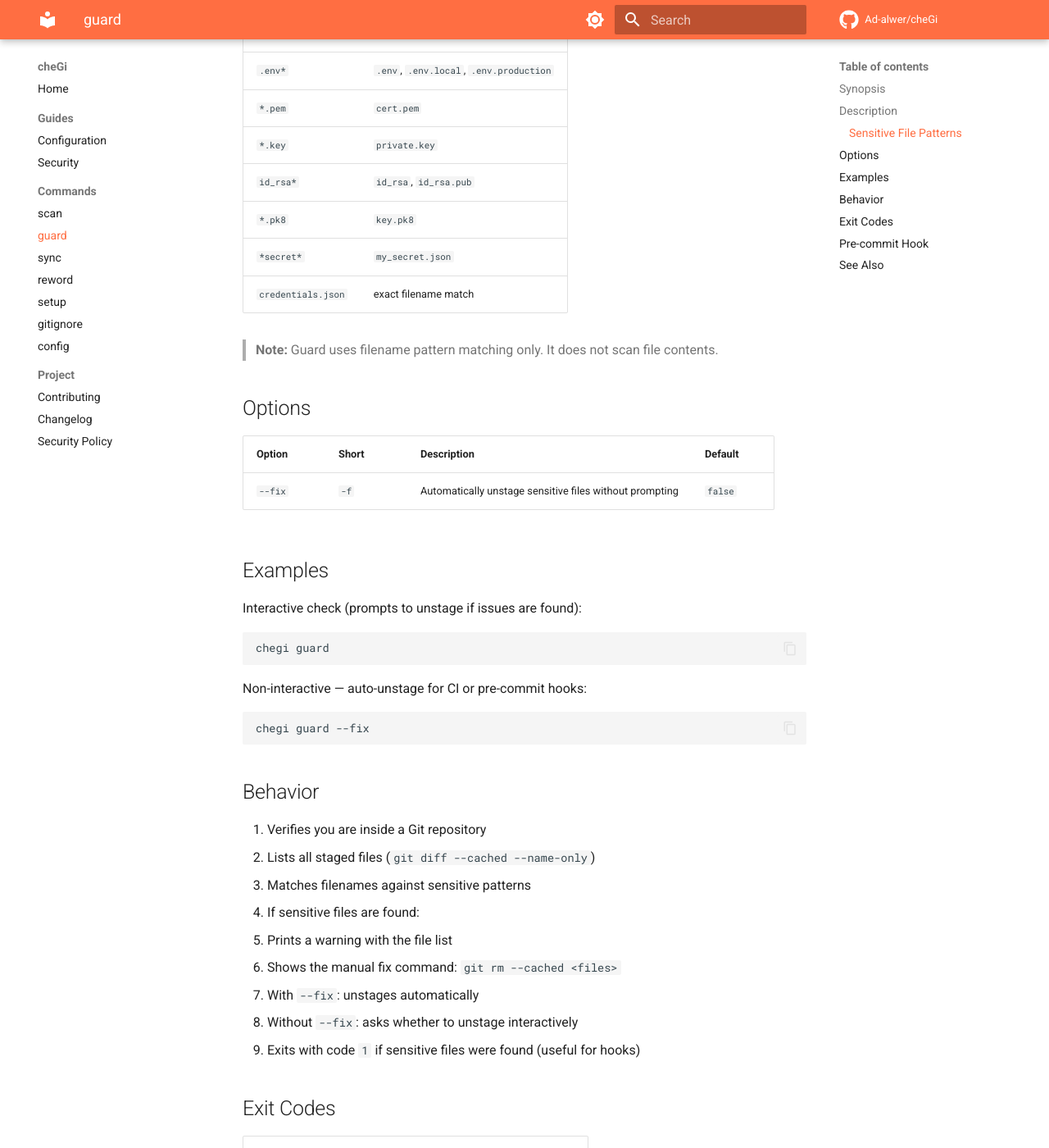
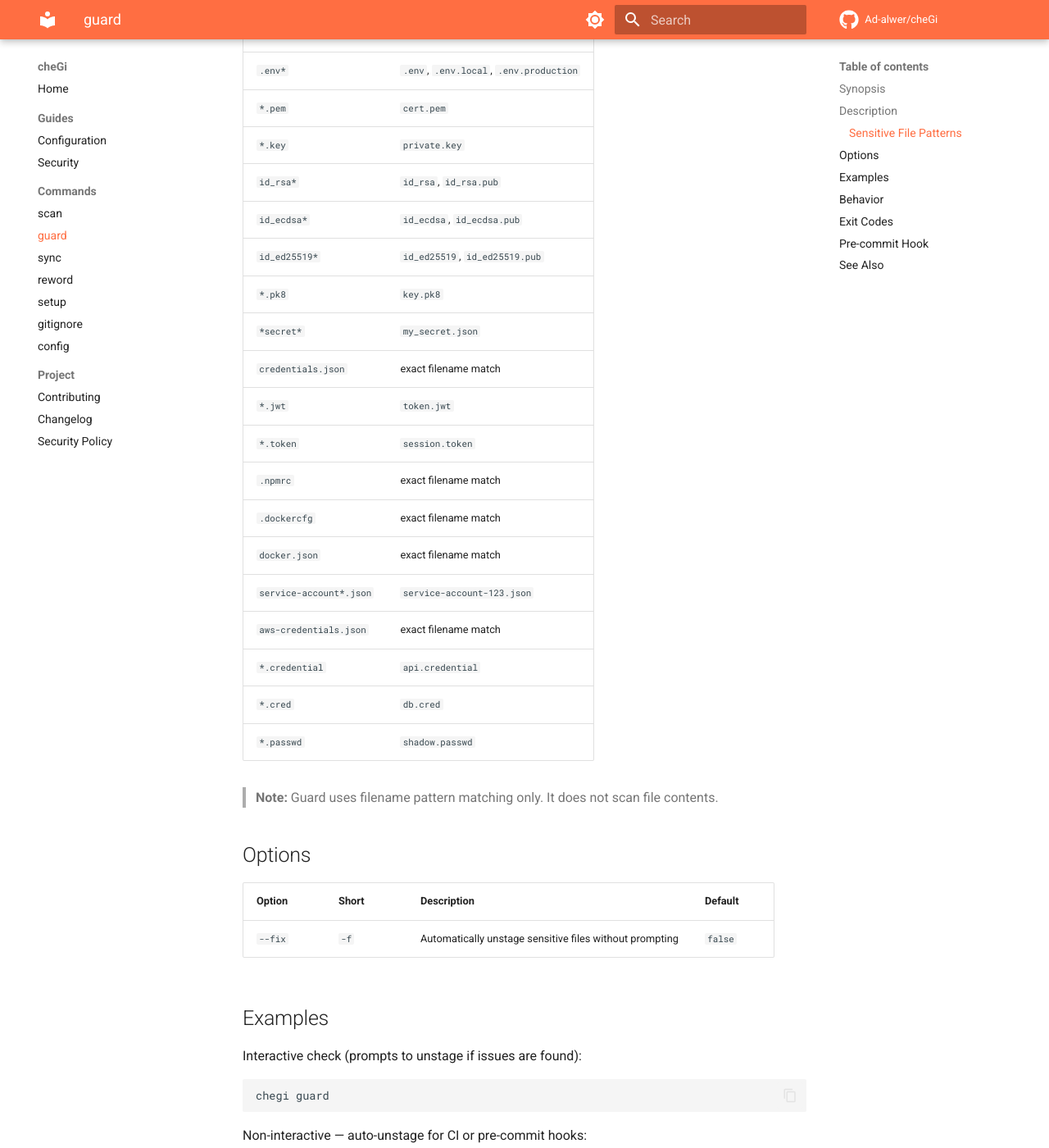
Before and after one commit to Ad-alwer/cheGi, an MkDocs documentation site: the page built from docs/commands/guard.md, in a window 1280 px wide and 1400 px high, scrolled down 606 px. Shown: the whole window at 82% size. Built offline with MkDocs 1.6.1 and Material for MkDocs 9.7.7, drawn with Linux system fonts in a browser that asks for light colours; comment, search, counter and statistics services are not loaded.

Commit message:
docs: update sensitive patterns and exclude_dirs merge behavior
- Expand sensitive patterns tables in guard.md and security.md to match current 17 patterns (Issue #19)
- Fix exclude_dirs merge description in configuration.md: values now replace defaults, not merge with them (Issue #11)

```diff
--- a/docs/commands/guard.md
+++ b/docs/commands/guard.md
@@ -22,9 +22,21 @@
 | `*.pem` | `cert.pem` |
 | `*.key` | `private.key` |
 | `id_rsa*` | `id_rsa`, `id_rsa.pub` |
+| `id_ecdsa*` | `id_ecdsa`, `id_ecdsa.pub` |
+| `id_ed25519*` | `id_ed25519`, `id_ed25519.pub` |
 | `*.pk8` | `key.pk8` |
 | `*secret*` | `my_secret.json` |
 | `credentials.json` | exact filename match |
+| `*.jwt` | `token.jwt` |
+| `*.token` | `session.token` |
+| `.npmrc` | exact filename match |
+| `.dockercfg` | exact filename match |
+| `docker.json` | exact filename match |
+| `service-account*.json` | `service-account-123.json` |
+| `aws-credentials.json` | exact filename match |
+| `*.credential` | `api.credential` |
+| `*.cred` | `db.cred` |
+| `*.passwd` | `shadow.passwd` |
 
 > **Note:** Guard uses filename pattern matching only. It does not scan file contents.
 
```
Also changed, not shown: docs/configuration.md (+4 -2 lines), docs/security.md (+12 -0 lines).
